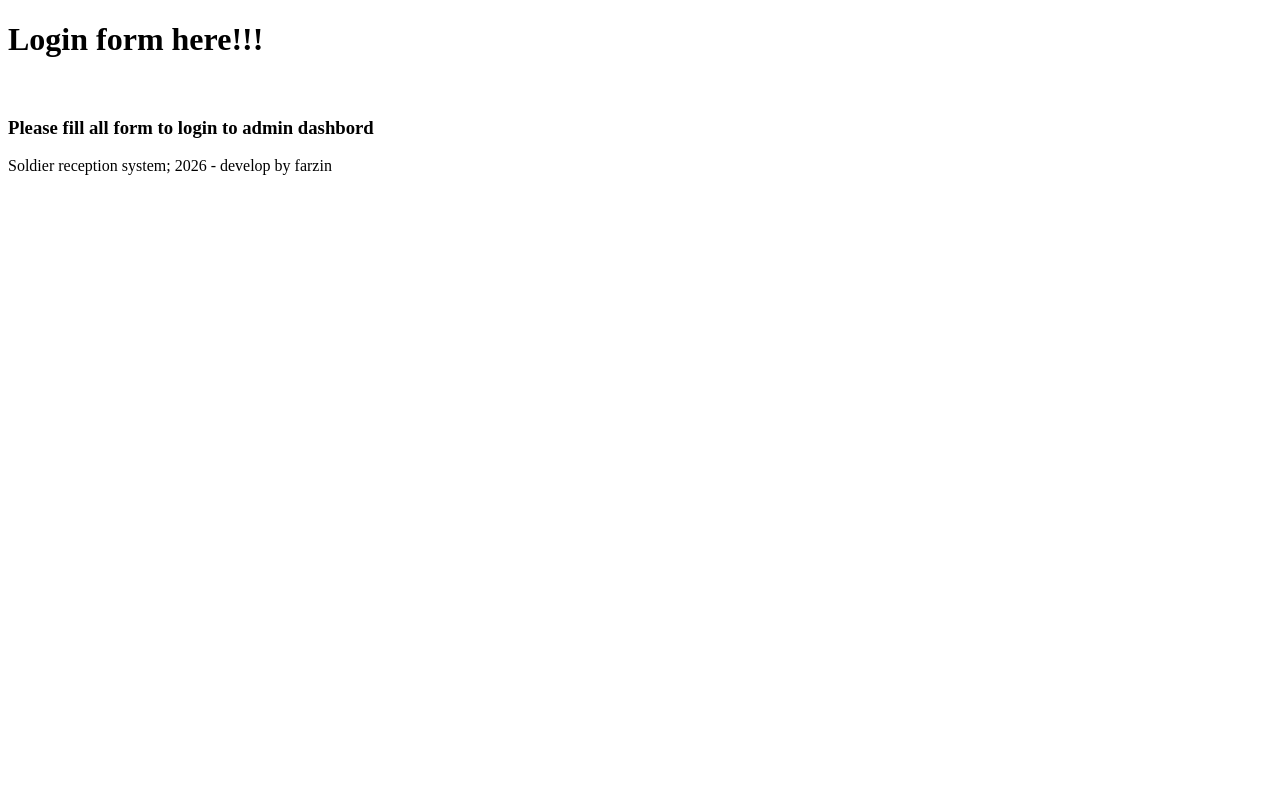
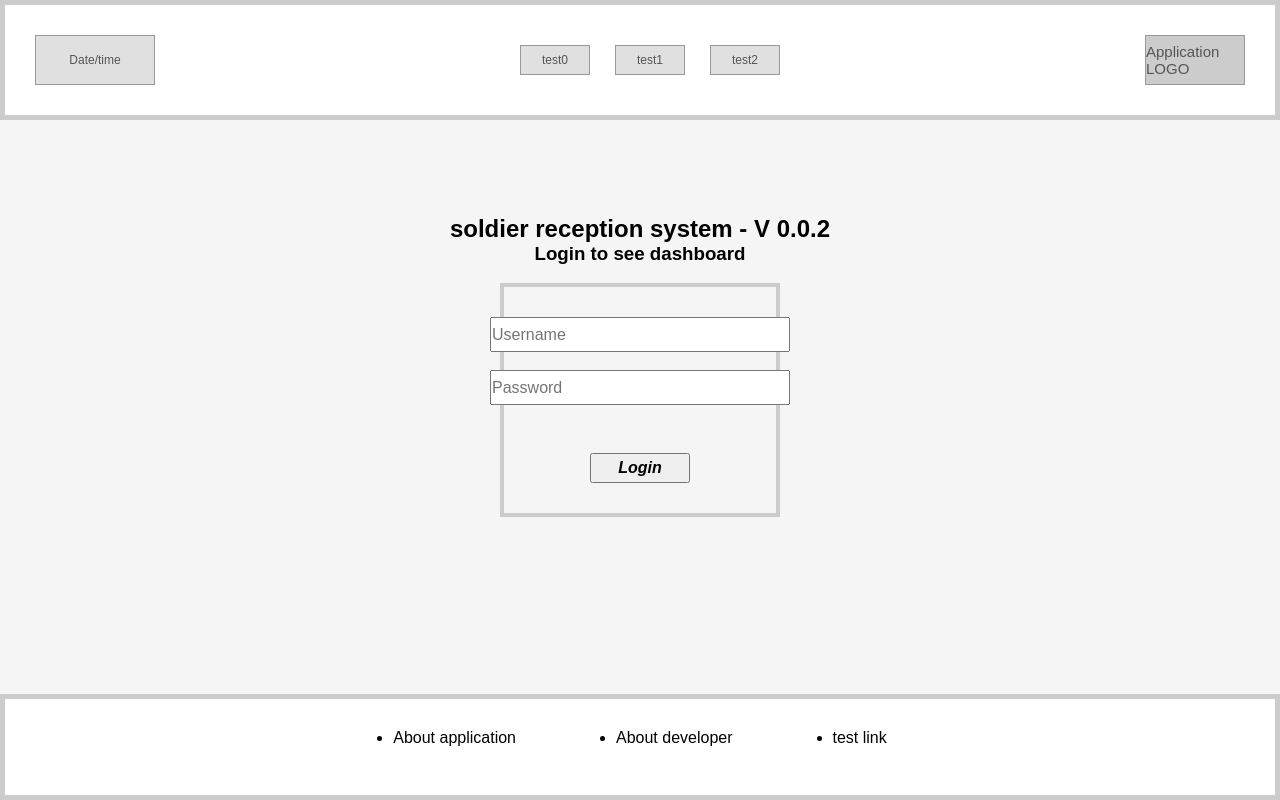
Before and after one commit to neurongithub/reception_system, a Flask app: page /login/ in a window 1280 px wide. Run offline with Flask 3, Linux system fonts and the light colour scheme.

Commit message:
reception project - V 0.0.2

```diff
--- /dev/null
+++ b/app/static/css/login.css
@@ -0,0 +1,91 @@
+*{
+    margin: 0px;
+    padding: 0px;
+
+}
+html ,body{
+    height: 100%;
+}
+
+body{
+    display: flex;
+    flex-direction: column;
+    min-height: 100vh;
+}
+main {
+  flex: 1;  /* main grows to fill any leftover space */
+}
+
+.welecom-login {
+    text-align: center;
+}
+
+.login-box {
+    display: flex;
+    justify-content: center;
+    text-align: center;
+    align-items: center;
+    width: 200;
+    height: 200;
+    border: 4px solid #ccc;
+    padding: 30px;
+    margin-top: 50 px;
+    margin-left: 500px;
+    margin-right: 500px;
+    display: flex;
+
+}
+
+.login-forms {
+    text-align: center;
+    align-items: center;
+    justify-items: center;
+
+}
+.username-input {
+
+    font-size: 16px;
+    width: 300px;
+    height: 35px;
+}
+.password-input {
+    width: 300px;
+    font-size: 16px;
+    height: 35px;
+    margin-bottom: 30px;
+}
+
+.submit-button{
+    font-size: 16px;
+    font-style: oblique;
+    text-align: center;
+    justify-content: center;
+    justify-items: center;
+    width: 100px;
+    height: 30px;
+}
+
+
+
+
+/* footbar nav  */
+
+.foot-nav {
+    display: flex;
+    border: 5px #ccc solid;
+    align-items: center;
+    align-content: center;
+    /* justify-content: space-between;
+    justify-content: space-between; */
+    margin-top: 100px;
+    padding: 30px 30px;
+    background: #ffff;
+    justify-content: center;
+}
+
+.foot-nav-links{
+    display: flex;
+    gap: 50px;
+
+
+}
--- a/app/static/css/style.css
+++ b/app/static/css/style.css
@@ -0,0 +1,74 @@
+* {
+    margin: 0;
+    padding: 0  ;
+    box-sizing: border-box;
+}
+    body {
+        font-family: Arial, Helvetica, sans-serif;
+        background: #f5f5f5;
+
+    }
+
+    main{
+        align-items: center;
+        align-content: center;
+    }
+
+    /* navbar sytle  */
+    .navbar{
+        display: flex;
+        border: 5px #ccc solid;
+        align-items: center;
+        justify-content: space-between;
+        background: #ffffff;
+        border: 2px soid #999;
+        padding: 30px 30px ;
+
+    }
+
+
+    .nav-logo {
+        width: 100px;
+        height: 50px;
+        background: #ccc;
+        border: 1px solid #999;
+        display: flex;
+        align-items: center;
+        justify-content: center;
+        font-size: 15px;
+        color: #555;
+        background: #ccc;
+
+
+    }
+
+    .date-time {
+         width: 120px;
+        height: 50px;
+        background: #e0e0e0;
+        border: 1px solid #999;
+        display: flex;
+        align-items: center;
+        justify-content: center;
+        font-size: 12px;
+        color: #555;
+
+
+    }
+
+    .nav-links {
+    display: flex;
+    gap: 25px;
+    list-style: none;
+  }
+.nav-links li {
+    width: 70px;
+    height: 30px;
+    background: #e0e0e0;
+    border: 1px solid #999;
+    display: flex;
+    align-items: center;
+    justify-content: center;
+    font-size: 12px;
+    color: #555;
+  }
--- a/app/templates/base.html
+++ b/app/templates/base.html
@@ -5,29 +5,40 @@
     <meta name="viewport" content="width=device-width, initial-scale=1.0">
     <title>{% block title%}{% endblock  %}</title>
     <link rel="stylesheet" href="{{ url_for('static' ,filename='css/style.css')  }}">
+
+    {% block extra_css %}{% endblock extra_css %}
 </head>
 <body>
-
     {# web site header #}
     <header>
 
-        <nav>
+        <nav class = "navbar">
+            <div class='date-time'>Date/time</div>
+
+            <ul class="nav-links">
+                <li>test0</li>
+                <li>test1</li>
+                <li>test2</li>
+            </ul>
+             <div class="nav-logo">Application LOGO</div>
 
         </nav>
+
+
     </header>
 
     {# web site body #}
     <main>
         {% block content %}
+        {% endblock  %}
+    </main><br><br>
 
 
-        {% endblock  %}
-    </main>
+    <footer>
+        {% block footer %}
+        {% endblock %}
+    </footer>
 
-    {# web site footer  #}
-    <footer>
-        <p>Soldier reception system; 2026 - develop by farzin</p>
-    </footer>
 
 
 
--- a/app/templates/login.html
+++ b/app/templates/login.html
@@ -2,12 +2,45 @@
 
 {% block title %}Login{% endblock %}
 
+{% block extra_css %}
+<link rel="stylesheet" href="{{ url_for('static', filename='css/login.css') }}">
+{% endblock  %}
+
+{# ================================ main body content ============================================= #}
 {% block content %}
+<br><br><br>
+<div class = 'welecom-login'>
+    <h2>soldier reception system - V 0.0.2 </h2>
+    <h3>Login to see dashboard</h3>
+</div> <br>
 
-<h1>Login form here!!!</h1><br>
+<div class='login-box'>
 
-<h3>Please fill all form to login to admin dashbord </h3>
+    <div class='login-forms'>
+
+        <input class= 'username-input' type="text" name= 'username' placeholder="Username"><br><br>
+
+        <input class='password-input' type="pasword" name="password" placeholder="Password"> <br><br>
+
+        <button class="submit-button" name="submit" type="submit">
+            <b>Login</b>
+        </button>
 
 
+    </div>
+</div>
 
-{% endblock %}
+ {% endblock content %}
+
+
+{# ============================================ footer page ======================================= #}
+ {% block footer %}
+<nav class='foot-nav'>
+            <ul class='foot-nav-links'>
+                <li>About application</li><br><br>
+                <li>About developer</li><br><br>
+                <li>test link</li>
+            </ul>
+
+        </nav>
+    {% endblock %}
```
Also changed, not shown: requirements.txt (+0 -9 lines), 2 other files.
